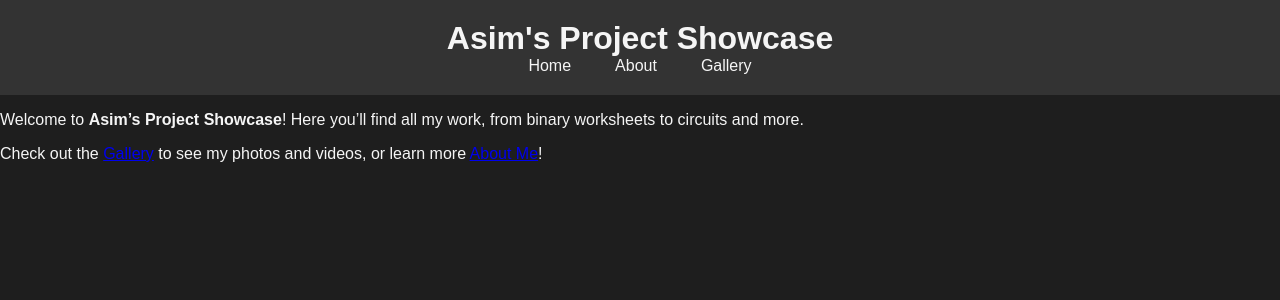
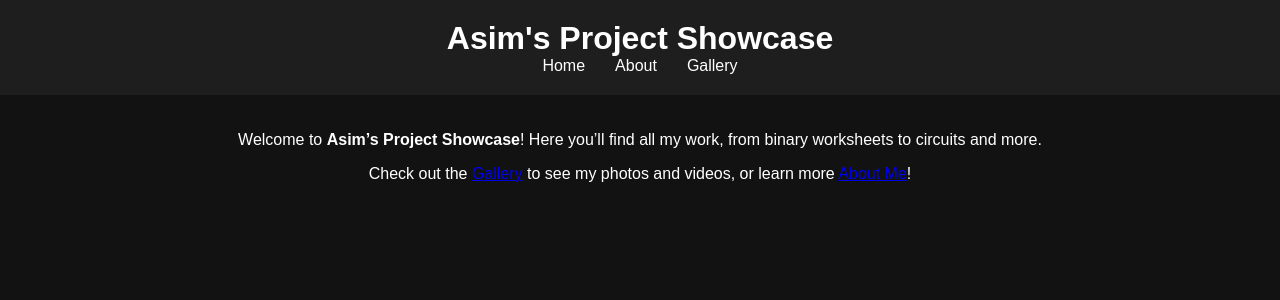
Before and after one commit to Asim-A-dev/Asim.github.io, a Jekyll site: the page built from index.md, in a window 1280 px wide. Shown: the top 300 px of the page. Built offline with Jekyll 4.4.1, drawn with Linux system fonts in a browser that asks for light colours.

Commit message:
Update style.css

```diff
--- a/assets/css/style.css
+++ b/assets/css/style.css
@@ -1,13 +1,13 @@
 body {
     font-family: Arial, sans-serif;
-    background-color: #1e1e1e;
-    color: #f5f5f5;
+    background-color: #121212;
+    color: #ffffff;
     margin: 0;
     padding: 0;
 }
 
 header {
-    background-color: #333;
+    background-color: #1e1e1e;
     padding: 20px;
     text-align: center;
 }
@@ -17,39 +17,29 @@ header h1 {
 }
 
 nav ul {
-    list-style: none;
+    list-style-type: none;
+    padding: 0;
+    margin: 0;
     display: flex;
     justify-content: center;
-    padding: 0;
-    margin: 0;
 }
 
 nav ul li {
-    margin: 0 10px;
-    position: relative;
+    margin: 0 15px;
 }
 
 nav ul li a {
+    color: #ffffff;
     text-decoration: none;
-    color: #f5f5f5;
-    padding: 8px 12px;
 }
 
-nav ul li .dropdown-menu {
-    display: none;
-    position: absolute;
-    top: 100%;
-    background-color: #444;
-    list-style: none;
-    padding: 0;
+main {
+    padding: 20px;
+    text-align: center;
 }
 
-nav ul li:hover .dropdown-menu {
-    display: block;
-}
-
-main img, main video {
-    max-width: 80%;
+img, video {
+    max-width: 90%;
     margin: 20px auto;
     display: block;
 }
```
